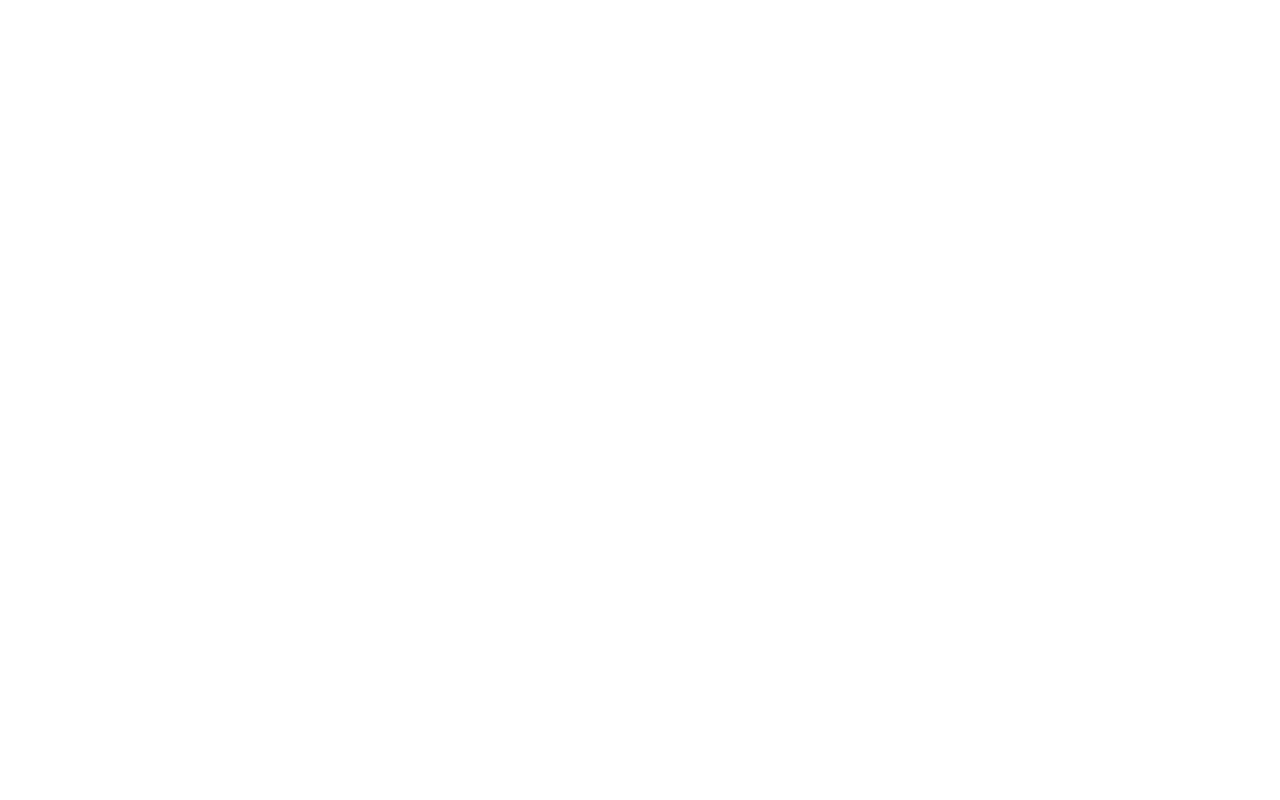
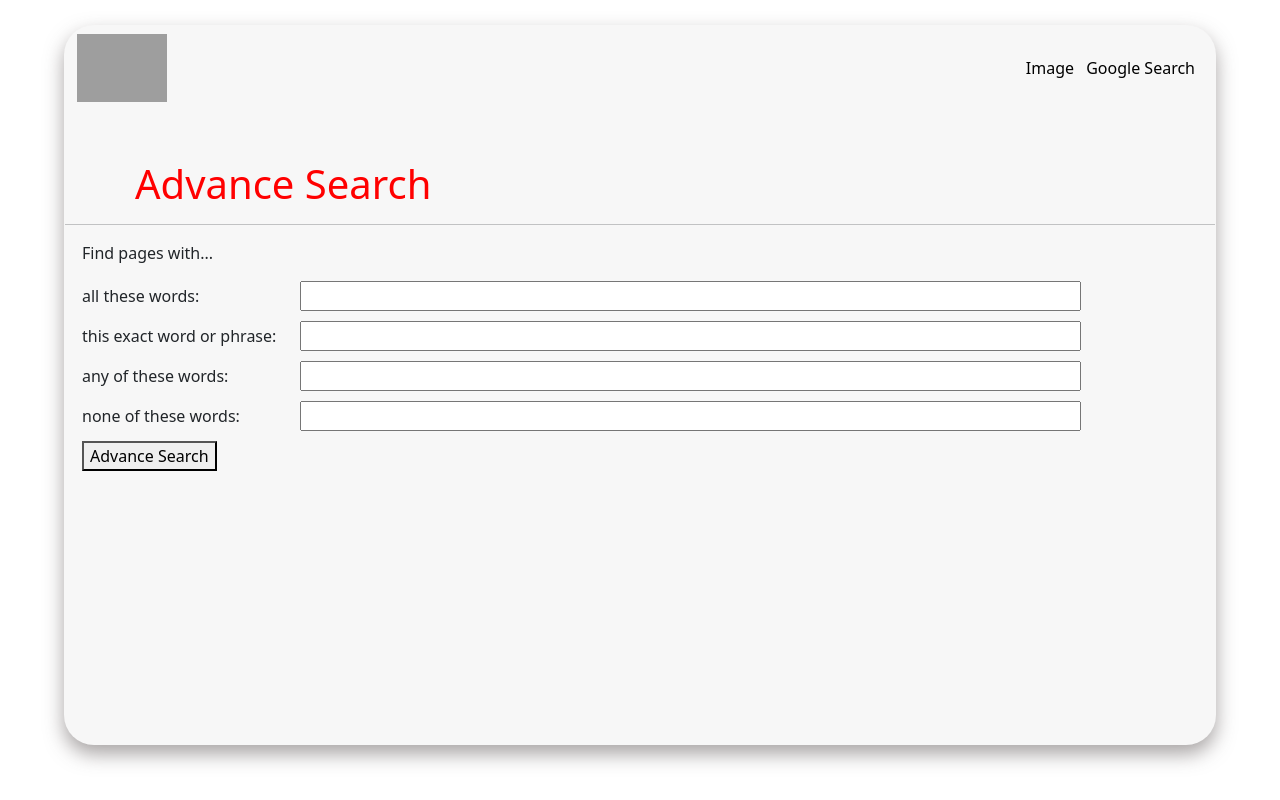
Before and after one commit to sthandiwe3561/Google, a plain HTML site: page Google_advance.html in a window 1280 px wide. Drawn offline with nearby package versions, Linux system fonts and the light colour scheme; grey boxes are pictures that could not be loaded.

Commit message:
add input and styled the page

```diff
--- a/Google_advance.html
+++ b/Google_advance.html
@@ -0,0 +1,62 @@
+<!DOCTYPE html>
+<html lang="en">
+  <head>
+    <meta charset="UTF-8" />
+    <meta name="viewport" content="width=device-width, initial-scale=1.0" />
+    <link
+      href="https://cdn.jsdelivr.net/npm/bootstrap@5.3.3/dist/css/bootstrap.min.css"
+      rel="stylesheet"
+      integrity="sha384-QWTKZyjpPEjISv5WaRU9OFeRpok6YctnYmDr5pNlyT2bRjXh0JMhjY6hW+ALEwIH"
+      crossorigin="anonymous"
+    />
+    <link rel="stylesheet" href="style.css" />
+    <title>Google Search</title>
+  </head>
+  <body>
+    <div id="container">
+      <nav class="navbar">
+        <div class="container-fluid">
+          <img
+            src="https://www.twaino.com/wp-content/uploads/2019/08/Logo-Google-2010-a-2013-400x265.png"
+            alt="googleLogo"
+            class="heading"
+          />
+          <div class="ms-auto links">
+            <a href="Google_image.html" class="me-2">Image</a>
+            <a href="Google_Search.html" class="me-2">Google Search</a>
+          </div>
+        </div>
+      </nav>
+
+      <h1>Advance Search</h1>
+      <hr />
+      <div class="container">
+        <form action="https://www.google.com/search">
+          <p>Find pages with...</p>
+          <div class="input-container">
+            <label for="example">all these words:</label>
+            <input type="text" name="text" id="example" />
+          </div>
+          <div class="input-container">
+            <label for="example">this exact word or phrase:</label>
+            <input type="text" name="text" id="example" />
+          </div>
+          <div class="input-container">
+            <label for="example">any of these words:</label>
+            <input type="text" name="text" id="example" />
+          </div>
+          <div class="input-container">
+            <label for="example">none of these words:</label>
+            <input type="text" name="text" id="example" />
+          </div>
+          <button>Advance Search</button>
+        </form>
+      </div>
+    </div>
+    <script
+      src="https://cdn.jsdelivr.net/npm/bootstrap@5.3.3/dist/js/bootstrap.bundle.min.js"
+      integrity="sha384-YvpcrYf0tY3lHB60NNkmXc5s9fDVZLESaAA55NDzOxhy9GkcIdslK1eN7N6jIeHz"
+      crossorigin="anonymous"
+    ></script>
+  </body>
+</html>
--- a/style.css
+++ b/style.css
@@ -5,17 +5,25 @@ a {
 a:hover {
   text-decoration: underline;
 }
+h1 {
+  color: red;
+  margin-top: 50px;
+  margin-left: 70px;
+}
+input {
+  width: 70%;
+}
 .parent {
   position: relative;
   width: 100%; /* Adjust width as needed */
   height: 100px;
   margin-left: 25%;
 }
-.input-container {
+.form-container {
   position: relative;
   width: 300px;
 }
-.input-container img {
+.form-container img {
   position: absolute;
   top: 50%;
   left: 10px;
@@ -23,7 +31,17 @@ a:hover {
   width: 20px;
   height: 20px;
 }
-input {
+.input-container {
+  display: flex;
+  align-items: center; /* Ensures both input and label are vertically aligned */
+  gap: 8px; /* Adds space between the input and the label */
+  margin-bottom: 10px; /* Adds space between rows */
+}
+.input-container label {
+  width: 200px; /* Set a fixed width for all labels */
+  margin-right: 10px; /* Space between label and input */
+}
+.input {
   padding: 20px 270px;
   border-radius: 40px;
   border: 1px transparent solid;
```
Also changed, not shown: Google_Search.html (+3 -2 lines), Google_image.html (+8 -3 lines).
